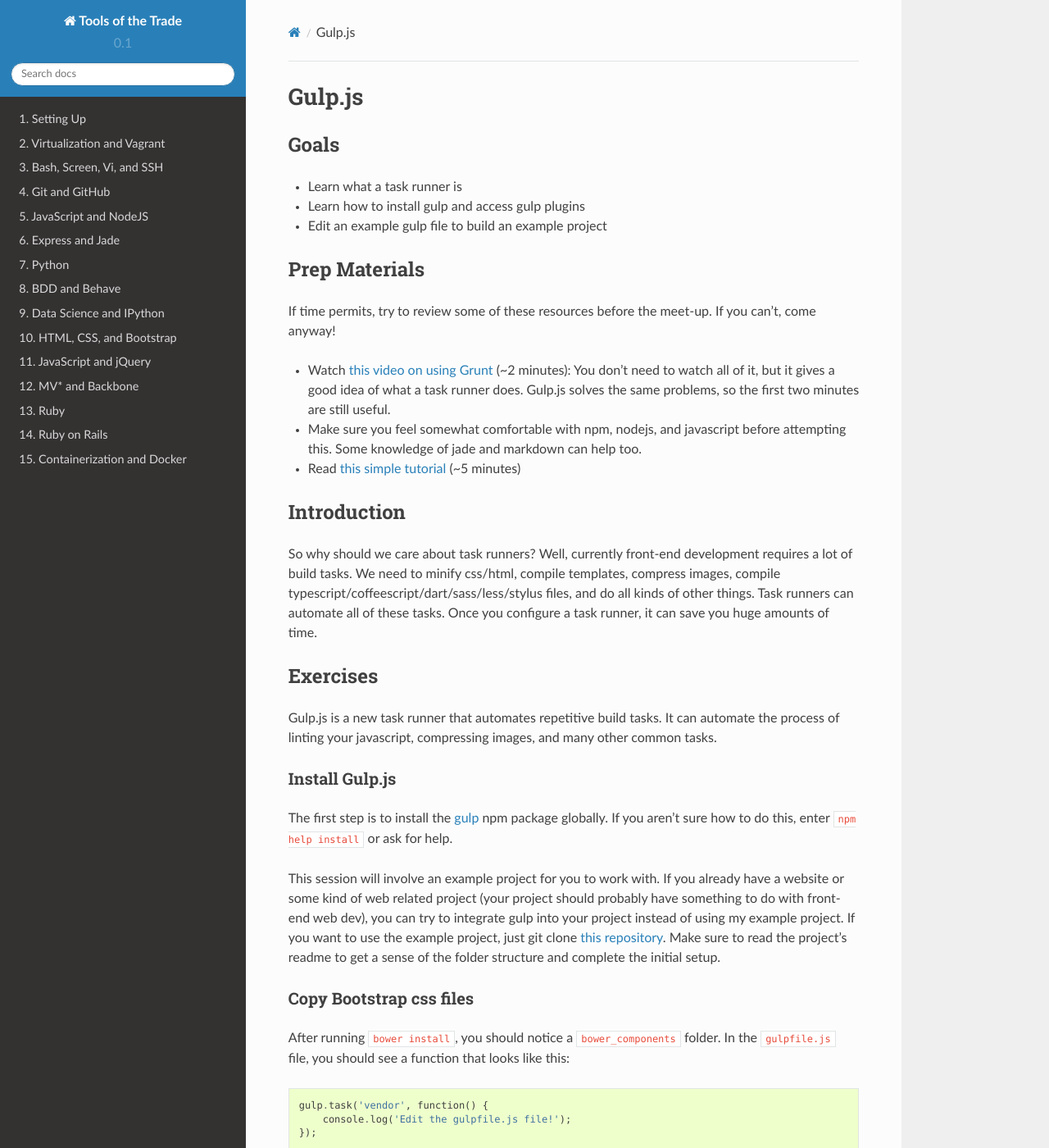
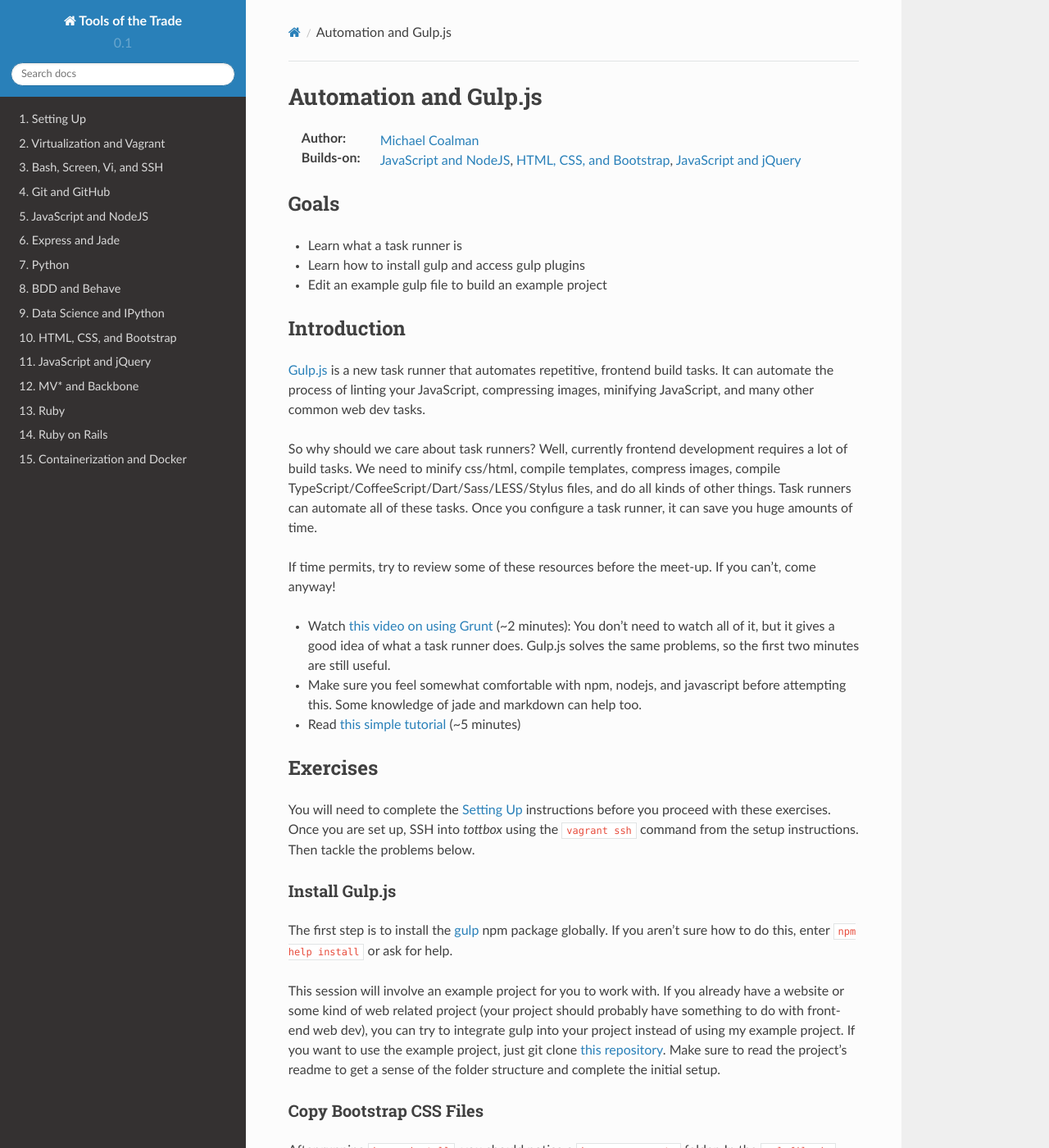
Before and after one commit to parente/tott, a Sphinx documentation site: the page built from doc/sessions/gulpjs.rst, in a window 1280 px wide and 1400 px high. Shown: the whole window at 82% size. Built offline with Sphinx 7.4.7 and the Read the Docs theme 2.0.0, drawn with Linux system fonts in a browser that asks for light colours; some of the changed text lies outside the part shown.

Commit message:
Minor tweaks to flow, add author, links

```diff
--- a/doc/links.rst
+++ b/doc/links.rst
@@ -36,6 +36,7 @@
 .. _Can I use...: http://caniuse.com/
 .. _Bootstrap: http://twitter.github.io/bootstrap/
 .. _AngularJS: http://angularjs.org/
+.. _Gulp.js: http://gulpjs.com/
 .. _Backbone: http://backbonejs.org/
 .. _Underscore: http://underscorejs.org/
 
--- a/doc/sessions/gulpjs.rst
+++ b/doc/sessions/gulpjs.rst
@@ -1,5 +1,8 @@
-Gulp.js
-=======
+Automation and Gulp.js
+======================
+
+:Author: `Michael Coalman <https://github.com/Coalman>`_
+:Builds-on: :doc:`nodejs`, :doc:`bootstrap`,  :doc:`jquery`
 
 Goals
 -----
@@ -8,8 +11,12 @@
 * Learn how to install gulp and access gulp plugins
 * Edit an example gulp file to build an example project
 
-Prep Materials
---------------
+Introduction
+------------
+
+`Gulp.js`_ is a new task runner that automates repetitive, frontend build tasks. It can automate the process of linting your JavaScript, compressing images, minifying JavaScript, and many other common web dev tasks.
+
+So why should we care about task runners? Well, currently frontend development requires a lot of build tasks. We need to minify css/html, compile templates, compress images, compile TypeScript/CoffeeScript/Dart/Sass/LESS/Stylus files, and do all kinds of other things. Task runners can automate all of these tasks. Once you configure a task runner, it can save you huge amounts of time.
 
 If time permits, try to review some of these resources before the meet-up. If you can't, come anyway!
 
@@ -17,15 +24,10 @@
 * Make sure you feel somewhat comfortable with npm, nodejs, and javascript before attempting this. Some knowledge of jade and markdown can help too.
 * Read `this simple tutorial <http://robo.ghost.io/getting-started-with-gulp-2/>`_ (~5 minutes)
 
-Introduction
-------------
-
-So why should we care about task runners? Well, currently front-end development requires a lot of build tasks. We need to minify css/html, compile templates, compress images, compile typescript/coffeescript/dart/sass/less/stylus files, and do all kinds of other things. Task runners can automate all of these tasks. Once you configure a task runner, it can save you huge amounts of time.
-
 Exercises
 ---------
 
-Gulp.js is a new task runner that automates repetitive build tasks. It can automate the process of linting your javascript, compressing images, and many other common tasks.
+You will need to complete the :doc:`/setup` instructions before you proceed with these exercises. Once you are set up, SSH into *tottbox* using the ``vagrant ssh`` command from the setup instructions. Then tackle the problems below.
 
 Install Gulp.js
 ###############
@@ -34,10 +36,12 @@
 
 This session will involve an example project for you to work with. If you already have a website or some kind of web related project (your project should probably have something to do with front-end web dev), you can try to integrate gulp into your project instead of using my example project. If you want to use the example project, just git clone `this repository <https://github.com/Coalman/tott-gulpjs>`_. Make sure to read the project's readme to get a sense of the folder structure and complete the initial setup.
 
-Copy Bootstrap css files
+Copy Bootstrap CSS Files
 ########################
 
-After running ``bower install``, you should notice a ``bower_components`` folder. In the ``gulpfile.js`` file, you should see a function that looks like this::
+After running ``bower install``, you should notice a ``bower_components`` folder. In the ``gulpfile.js`` file, you should see a function that looks like this:
+
+.. code-block:: javascript
 
     gulp.task('vendor', function() {
         console.log('Edit the gulpfile.js file!');
@@ -52,14 +56,18 @@
 
 If you want to preview the html files after they are created, feel free to use the `http-server <http://tott-meetup.readthedocs.org/en/latest/sessions/vagrant.html>`_ utility we installed in an earlier meetup to view the files.
 
-Pass data to the Jade Templates
+Pass Data to the Jade Templates
 ###############################
 
-If you viewed the files, you'll notice a pleasant Domo. Lets change that. If you did the last exercise correctly, you will have a line like this::
+If you viewed the files, you'll notice a pleasant Domo. Lets change that. If you did the last exercise correctly, you will have a line like this:
+
+.. code-block:: javascript
 
     .pipe(jade())
 
-Unfortunately, this step is not well documented on the ``gulp-jade`` repository so I'll walk you through it. The ``jade`` function can take an object with some options, one of them is a ``data`` option that my templates can use to generate the html with something other than a pleasant domo. The following code snippet is similar to what your code should look like after this exercise::
+Unfortunately, this step is not well documented on the ``gulp-jade`` repository so I'll walk you through it. The ``jade`` function can take an object with some options, one of them is a ``data`` option that my templates can use to generate the html with something other than a pleasant domo. The following code snippet is similar to what your code should look like after this exercise:
+
+.. code-block:: javascript
 
     .pipe(jade({
         data: {
```
Also changed, not shown: other parts of doc/sessions/gulpjs.rst (+5 -8 lines).
